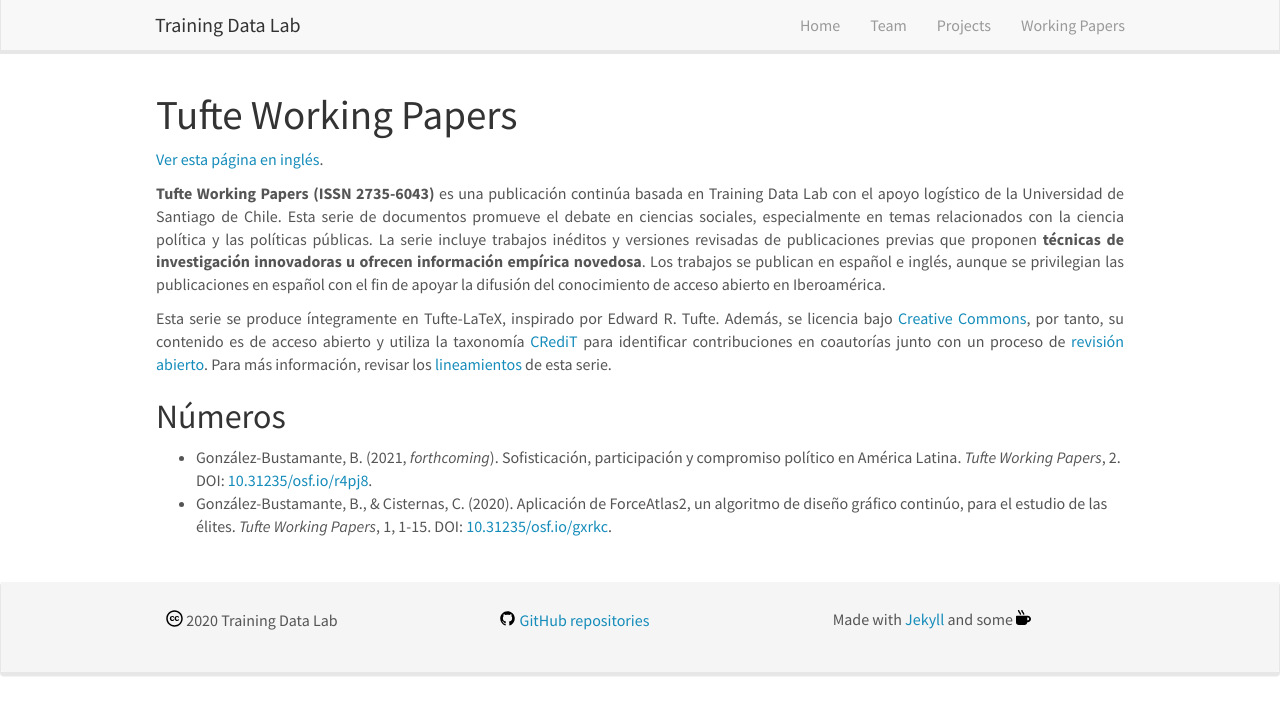
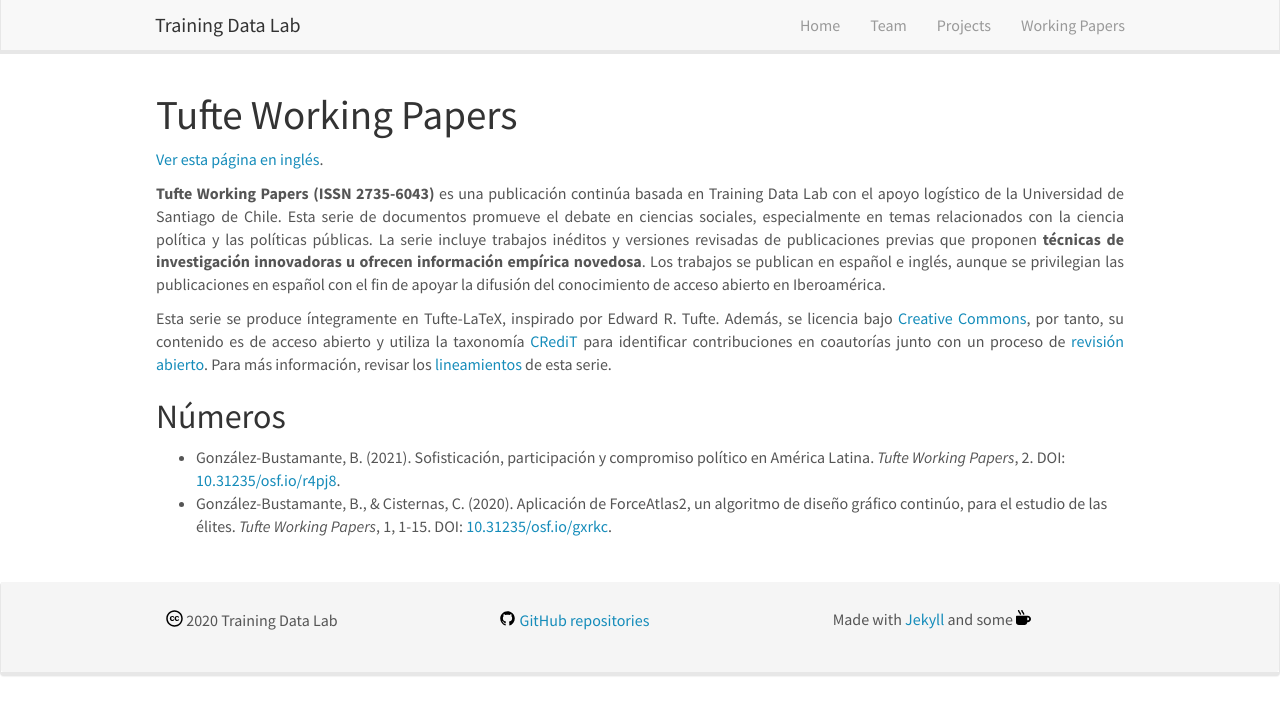
Before and after one commit to training-datalab/old-training-datalab.com, a Jekyll site: the page built from _pages/tufte-working-papers-spanish.md, in a window 1280 px wide. Shown: the top 715 px of the page. Built offline with Jekyll 4.4.1, drawn with Linux system fonts in a browser that asks for light colours; nearby versions of some CDN libraries.

Commit message:
Update tufte-working-papers-spanish.md
Co-Authored-By: Carla Cisternas <c.g.cisternas.guasch@hum.leidenuniv.nl>

```diff
--- a/_pages/tufte-working-papers-spanish.md
+++ b/_pages/tufte-working-papers-spanish.md
@@ -17,7 +17,7 @@
 ## Números
 
 <ul>
-<li>González-Bustamante, B. (2021, <em>forthcoming</em>). Sofisticación, participación y compromiso político en América Latina. <em>Tufte Working Papers</em>, 2. DOI: <a href="https://doi.org/10.31235/osf.io/r4pj8" target="_blank">10.31235/osf.io/r4pj8</a>.</li>
+<li>González-Bustamante, B. (2021). Sofisticación, participación y compromiso político en América Latina. <em>Tufte Working Papers</em>, 2. DOI: <a href="https://doi.org/10.31235/osf.io/r4pj8" target="_blank">10.31235/osf.io/r4pj8</a>.</li>
 <li>González-Bustamante, B., & Cisternas, C. (2020). Aplicación de ForceAtlas2, un algoritmo de diseño gráfico continúo, para el estudio de las élites. <em>Tufte Working Papers</em>, 1, 1-15. DOI: <a href="https://doi.org/10.31235/osf.io/gxrkc" target="_blank">10.31235/osf.io/gxrkc</a>.</li>
 </ul>
 <br />
```
